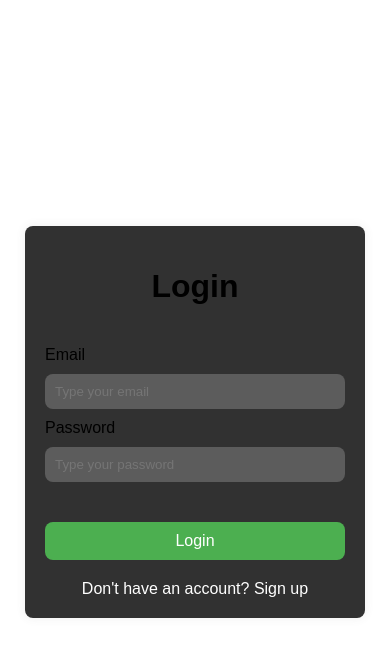
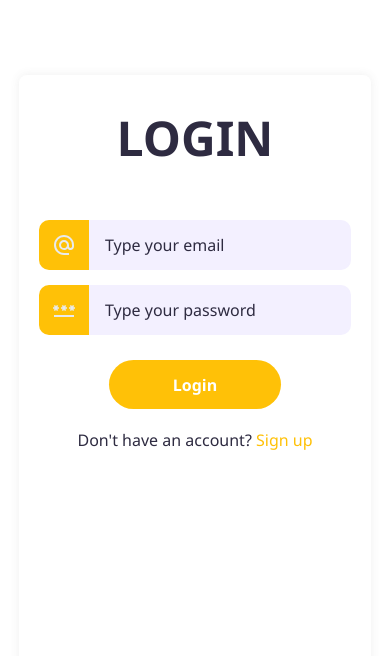
Before and after one commit to Agg3l0s-cmd/My-Study-Buddy, a website: page www/index.html in a window 390 px wide. Drawn offline with Linux system fonts and the light colour scheme; some packages are replaced by stand-ins of ours.

Commit message:
made the login form too

```diff
--- a/www/css/login.css
+++ /dev/null
@@ -1,63 +0,0 @@
-body {
-    font-family: Arial, sans-serif;
-    background-color: light dark;
-    display: flex;
-    justify-content: center;
-    align-items: center;
-    height: 100vh;
-    margin: 0;
-}
-
-.login-container {
-    background-color: #313131;
-    padding: 20px;
-    border-radius: 8px;
-    box-shadow: 0 0 10px rgba(88, 88, 88, 0.1);
-    width: 300px;
-}
-
-.login-container input[type="email"],
-.login-container input[type="password"] {
-    width: 100%;
-    padding: 10px;
-    margin: 10px 0;
-    border: 1px solid #ccc;
-    border-radius: 8px;
-    box-sizing: border-box;
-    background-color: #5c5c5c;
-    outline: none;
-	border: none;
-}
-
-.login-container button[type="submit"] {
-    width: 100%;
-    padding: 10px;
-    background-color: #4CAF50;
-    border: none;
-    border-radius: 8px;
-    color: white;
-    font-size: 16px;
-    cursor: pointer;
-    margin-top: 30px;
-}
-
-.login-container button[type="submit"]:hover {
-    background-color: #45a049;
-}
-
-.login-container a {
-    display: block;
-    text-align: center;
-    margin-top: 20px;
-    color: white;
-    text-decoration: none;
-}
-
-.login-container a:hover {
-    text-decoration: underline;
-}
-
-.login-text{
-    text-align: center;
-    padding-bottom: 20px;
-}
--- a/www/index.html
+++ b/www/index.html
@@ -8,34 +8,36 @@
         <meta name="viewport" content="initial-scale=1, width=device-width, viewport-fit=cover">
         <meta name="color-scheme" content="light dark">
 
-        <link rel="stylesheet" href="css/login.css">
+        <link rel="stylesheet" href="css/style.css">
+        <script src="js/validation.js" type="text/javascript" defer></script>
 
         <title>My Study Buddy</title>
     </head>
     <body>
-        <div class="login-container">
-            <h1 class="login-text">Login</h1>
-            <form id="loginForm">
+        <div class="wrapper">
+            <h1>Login</h1>
+            <p id="error-message"></p>
+            <form id="form">
+
                 <div>
-                    <label for="email">Email</label>
-                    <input type="email" id="email" name="email" placeholder="Type your email" required>
+                    <label for="email">
+                        <svg xmlns="http://www.w3.org/2000/svg" height="24px" viewBox="0 -960 960 960" width="24px" fill="#e8eaed"><path d="M480-80q-83 0-156-31.5T197-197q-54-54-85.5-127T80-480q0-83 31.5-156T197-763q54-54 127-85.5T480-880q83 0 156 31.5T763-763q54 54 85.5 127T880-480v58q0 59-40.5 100.5T740-280q-35 0-66-15t-52-43q-29 29-65.5 43.5T480-280q-83 0-141.5-58.5T280-480q0-83 58.5-141.5T480-680q83 0 141.5 58.5T680-480v58q0 26 17 44t43 18q26 0 43-18t17-44v-58q0-134-93-227t-227-93q-134 0-227 93t-93 227q0 134 93 227t227 93h200v80H480Zm0-280q50 0 85-35t35-85q0-50-35-85t-85-35q-50 0-85 35t-35 85q0 50 35 85t85 35Z"/></svg>
+                    </label>
+                    <input type="email" id="email" name="email" placeholder="Type your email">
                 </div>
 
                 <div>
-                    <label for="password">Password</label>
-                    <input type="password" id="password" name="password" placeholder="Type your password" required>
-                </div>
-                <div>
-                    <button type="submit">Login</button>
-                </div>
-                <div>
-                    <a href="signup.html" class="sign-up">Don't have an account? Sign up</a>
+                    <label for="password">
+                        <svg xmlns="http://www.w3.org/2000/svg" height="24px" viewBox="0 -960 960 960" width="24px" fill="#e8eaed"><path d="M80-200v-80h800v80H80Zm46-242-52-30 34-60H40v-60h68l-34-58 52-30 34 58 34-58 52 30-34 58h68v60h-68l34 60-52 30-34-60-34 60Zm320 0-52-30 34-60h-68v-60h68l-34-58 52-30 34 58 34-58 52 30-34 58h68v60h-68l34 60-52 30-34-60-34 60Zm320 0-52-30 34-60h-68v-60h68l-34-58 52-30 34 58 34-58 52 30-34 58h68v60h-68l34 60-52 30-34-60-34 60Z"/></svg>
+                    </label>
+                    <input type="password" id="password" name="password" placeholder="Type your password">
                 </div>
 
+                <button type="submit">Login</button>
+                <p> Don't have an account? <a href="signup.html">Sign up</a></p>
             </form>
         </div>
 
-        <script src="cordova.js"></script>
-        <script src="js/index.js" type="module"></script>
+        <!-- <script src="cordova.js"></script> -->
     </body>
 </html>
--- a/www/js/validation.js
+++ b/www/js/validation.js
@@ -1,4 +1,4 @@
-const form = document.getElementById('signupForm');
+const form = document.getElementById('form');
 const fname = document.getElementById('name');
 const email = document.getElementById('email');
 const password = document.getElementById('password');
@@ -14,7 +14,7 @@ form.addEventListener('submit', (e) => {
     }
     else{
         console.log('login form');
-        errors = getLoginFormErrors(email.value, password.value)
+        errors = getLoginFormErrors(email, password)
     }
 
     if (errors.length > 0) {
@@ -78,12 +78,30 @@ function getSignupFormErrors(fname, email, password, repassword){
     return errors;
 }
 
+function getLoginFormErrors(email, password){
+    let errors = [];
+
+    if (email.value === ''|| email.value === null){
+        errors.push('Email');
+        email.parentElement.classList.add('incorrect');
+    }
+
+    if (password.value === ''|| password.value === null){
+        errors.push('Password');
+        password.parentElement.classList.add('incorrect');
+    }
+
+    return errors;
+}
+
 const allInputs = [fname, email, password, repassword];
 allInputs.forEach(input => {
+    if (input !== null){
         input.addEventListener('input', () => {
             if(input.parentElement.classList.contains('incorrect')){
                 input.parentElement.classList.remove('incorrect');
                 error_message.textContent = '';
             }
         });
+    }
 });
```
Also changed, not shown: www/signup.html (+1 -1 lines), www/css/home.css (added), www/css/style.css (renamed from www/css/signup.css). Lines whose indentation alone changed are shown as unchanged.
